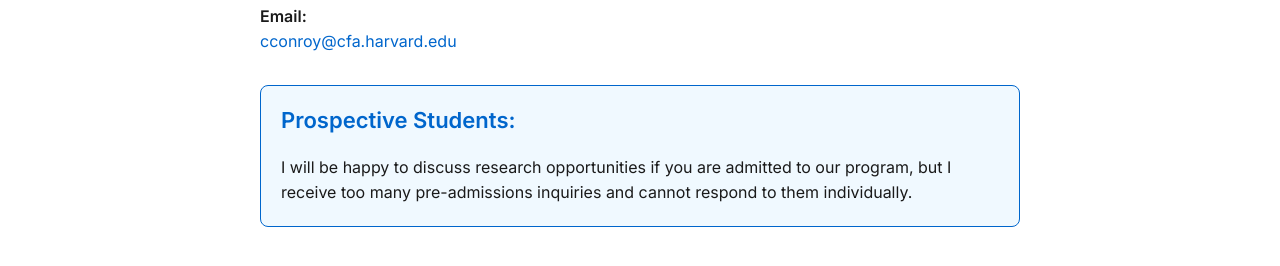
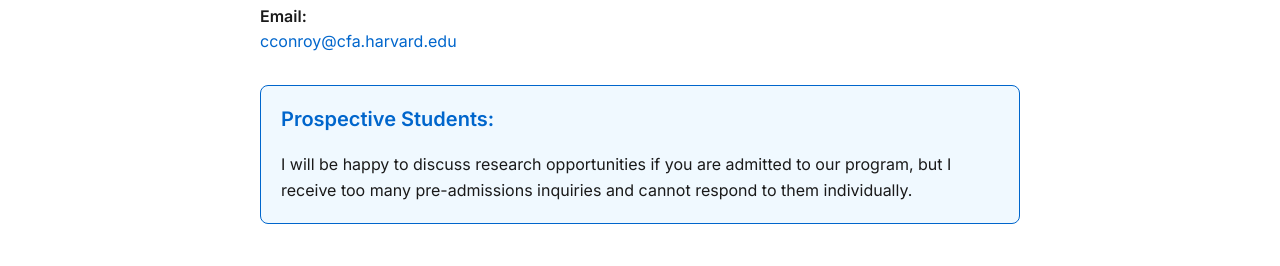
Before and after one commit to cconroy20/cconroy20.github.io, a Jekyll site: the page index.html, which Jekyll copies as it is, in a window 1280 px wide and 1400 px high, scrolled down 1999 px. Shown: the part 1053-1319 px from the top of the window. Built offline with Jekyll 4.4.1, drawn with Linux system fonts in a browser that asks for light colours.

Commit message:
Update index.html

```diff
--- a/index.html
+++ b/index.html
@@ -100,8 +100,8 @@
 
 .group-member2 li {
     margin-bottom: 12px;
-    padding: 8px 0;
-    line-height: 1.5;
+    padding: 0;
+    line-height: none;
     border-bottom: none;
 }
 
@@ -196,7 +196,7 @@
 
         h1 { font-size: 36px; margin-bottom: 30px; }
         h2 { font-size: 28px; margin-top: 40px; }
-        h3 { font-size: 22px; margin-top: 30px; }
+        h3 { font-size: 20px; margin-top: 30px; }
 
         p {
             margin-bottom: 20px;
```
